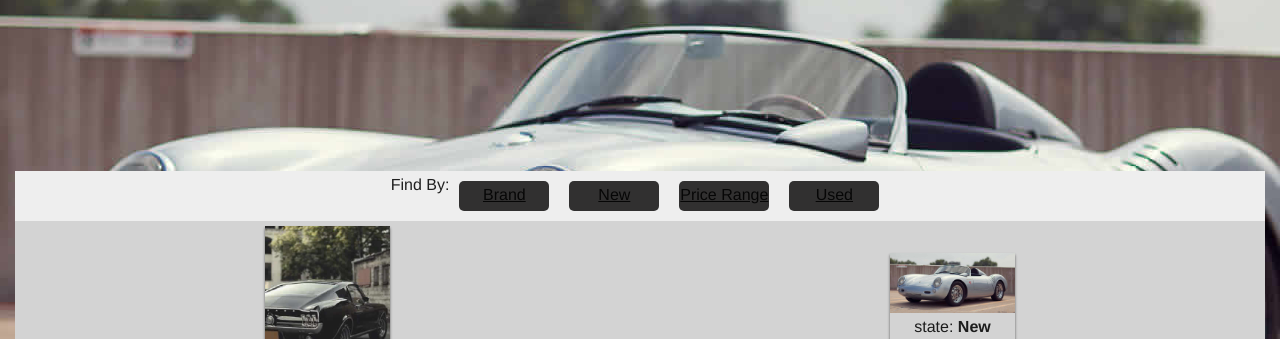
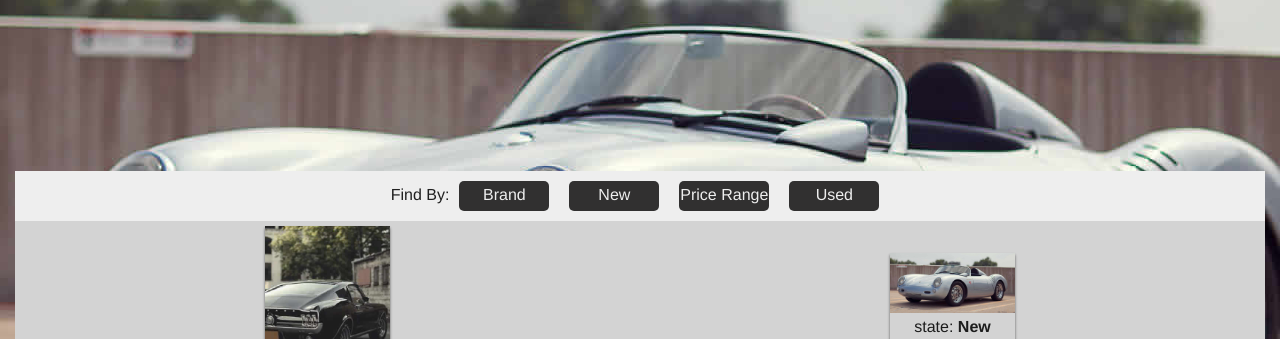
Before and after one commit to minlinx/AutoMart, a website: page UI/allUnsoldCars.html in a window 1280 px wide. Shown: the part 106-445 px from the top of the page. Drawn offline with Linux system fonts and the light colour scheme; no server answers.

Commit message:
modifies UI/allUnsoldCars.html

```diff
--- a/UI/allUnsoldCars.html
+++ b/UI/allUnsoldCars.html
@@ -25,8 +25,8 @@
     <div class="page-main-container">
         <div class="all-unsold-cars">
             <div class="all-unsold-cars-header">
-                <label for="">Find By: </label>
                 <div class="page-navbar-div">
+                    <label for="">Find By: </label>
                     <a class="home-navbar-link" href="#">Brand</a>
                     <a class="home-navbar-link" href="#">New</a>
                     <a class="home-navbar-link" href="#">Price Range</a>
--- a/UI/js/allUnsoldCars.js
+++ b/UI/js/allUnsoldCars.js
@@ -20,6 +20,7 @@ const getAllUnsoldCars = async () => {
 			data.forEach(car => {
 				const { car_image, manufacturer, price, state } = car;
 				const img = document.createElement('img');
+				const link = document.createElement('a');
 				const span = document.createElement('span');
 				const strong = document.createElement('strong');
 				let divallUnsoldCarsMainView = createDivElementWithClassName('all-unsold-cars-main-view');
@@ -39,6 +40,7 @@ const getAllUnsoldCars = async () => {
 				divCarAdDescription.appendChild(divCarAdBrand);
 				divCarAd.appendChild(divCarAdImage);
 				divCarAd.appendChild(divCarAdDescription);
+				link.appendChild(divCarAd);
 				divallUnsoldCarsMainView.appendChild(divCarAd);
 				divCarAdImage.firstChild.setAttribute('src', car_image);
 				divCarAdState.innerHTML = state;
--- a/UI/style.css
+++ b/UI/style.css
@@ -45,6 +45,10 @@ body {
   width: 90px;
   color:  inherit;
   text-align: center
+}
+.all-unsold-cars-header .home-navbar-link {
+  color: #EEE;
+  text-decoration: none
 }
 .page-navbar {
     position: static;
```
